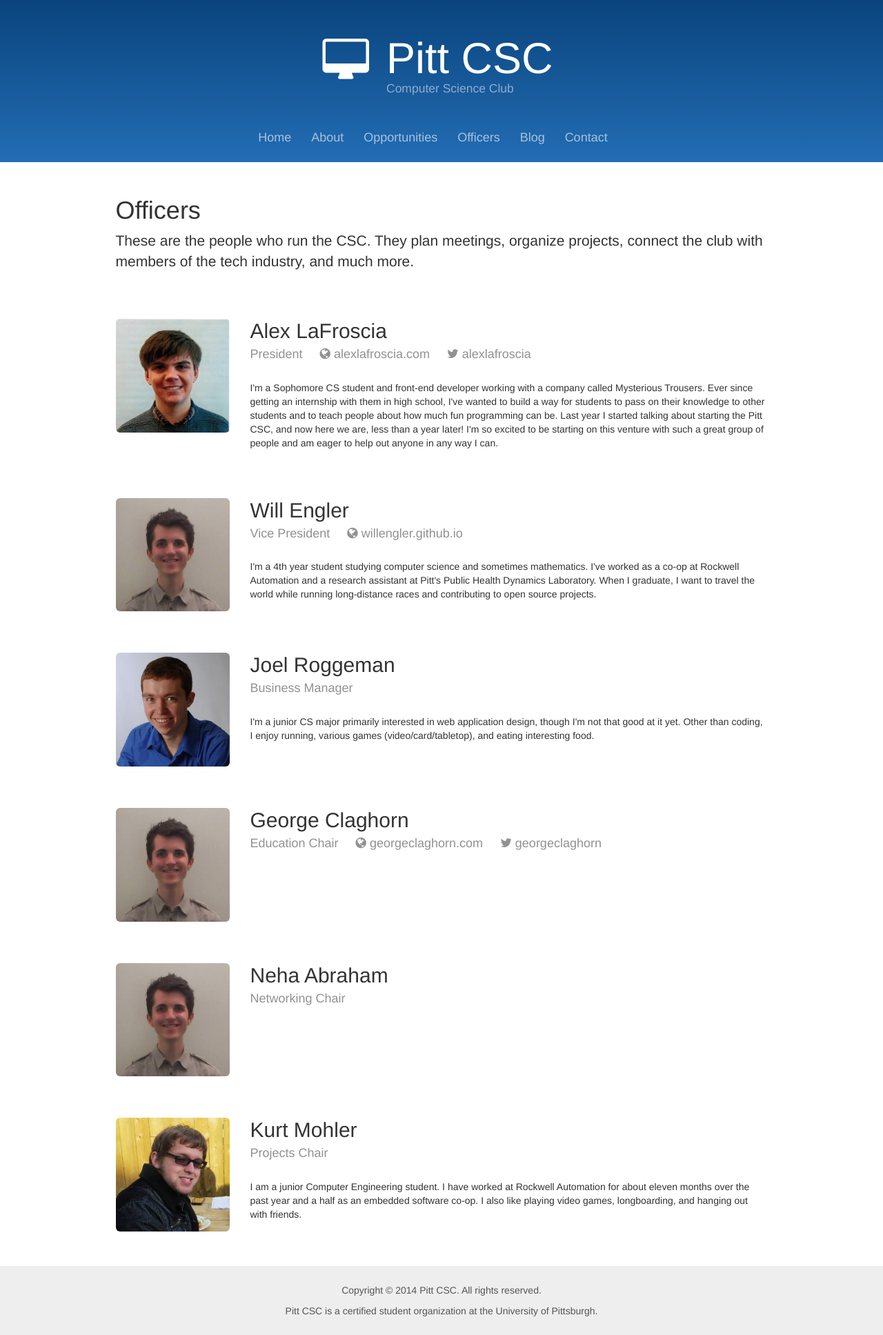
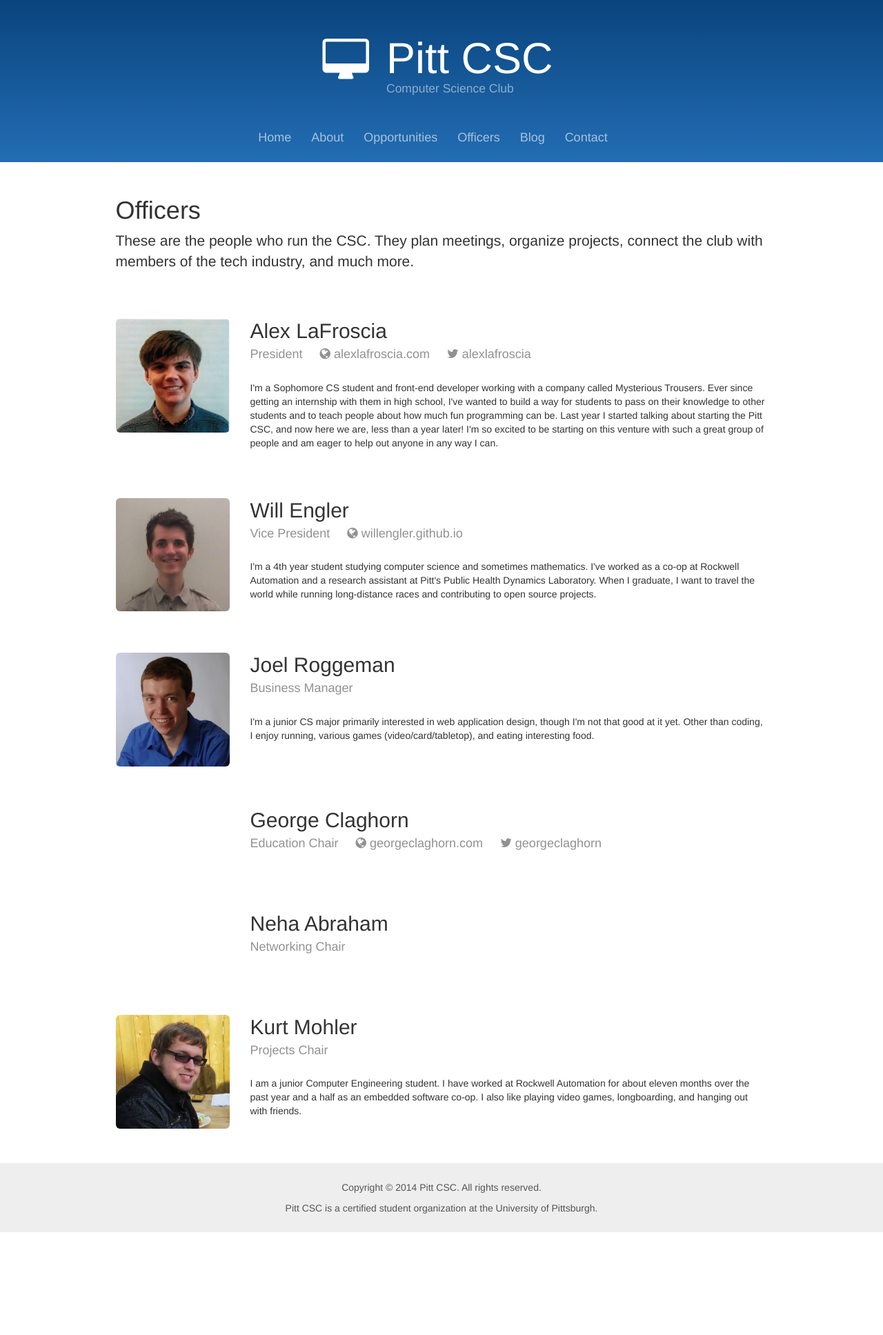
Before and after one commit to pittcsc/old-pittcsc-website-archived, a Jekyll site: the page built from officers/index.html, in a window 1280 px wide. Shown: the whole page at 69% size. Built offline with Jekyll 4.4.1, drawn with Linux system fonts in a browser that asks for light colours; Markdown is read by kramdown in place of the engine named in the settings; after the commit the page ends 1786 px from its top, so only the background shows below that.

Commit message:
Stop using Will's portrait as a stand-in for officers that don't have portraits yet

```diff
--- a/_data/officers.yml
+++ b/_data/officers.yml
@@ -28,7 +28,6 @@
   name: George Claghorn
   email: george.claghorn@gmail.com
   bio:
-  portrait_path: "/assets/images/officers/will.jpg"
   twitter_username: georgeclaghorn
   website:
     url: http://georgeclaghorn.com
@@ -38,7 +37,6 @@
   name: Neha Abraham
   email:
   bio:
-  portrait_path: "/assets/images/officers/will.jpg"
 
 - title: Projects Chair
   name: Kurt Mohler
--- a/officers/index.html
+++ b/officers/index.html
@@ -15,7 +15,9 @@
   {% for officer in site.data.officers %}
     <div class="row officer">
       <div class="col-sm-2 col-sm-offset-1">
-        <img src={{officer.portrait_path}} class="img-responsive img-rounded" />
+        {% if officer.portrait_path %}
+          <img src={{officer.portrait_path}} class="img-responsive img-rounded" />
+        {% endif %}
       </div>
       <div class="col-sm-8">
         <header>
```
